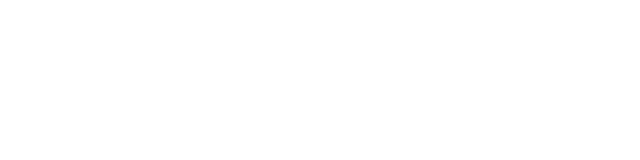
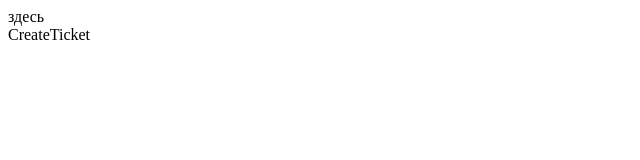
Before and after one commit to ArturGilmutdinov1/task-flow-manager, a Vue app in the folder frontend/: page /create-ticket in a window 1280 px wide. Before the commit this address had no page. Shown: the top 160 px of the page, without its empty margins (0-640 px from the left). Built offline with nearby package versions, Linux system fonts and the light colour scheme; the HTML template or start-up script is replaced by a standard one.

Commit message:
feat: add base router

```diff
--- a/frontend/src/App.vue
+++ b/frontend/src/App.vue
@@ -1,8 +1,11 @@
 <template>
-
+    <AppHeader/>
+    <main>
+        <RouterView/>
+    </main>
 </template>
 
+
 <script setup lang="ts">
+    import AppHeader from './components/AppHeader.vue';
 </script>
-
-<style scoped></style>
--- /dev/null
+++ b/frontend/src/components/AppHeader.vue
@@ -0,0 +1,10 @@
+<template>
+    <header>
+        здесь
+    </header>
+</template>
+
+
+<script setup lang="ts">
+
+</script>
--- /dev/null
+++ b/frontend/src/components/CreateTicket.vue
@@ -0,0 +1,10 @@
+<template>
+    <div>
+        CreateTicket
+    </div>
+</template>
+
+
+<script setup lang="ts">
+
+</script>
--- /dev/null
+++ b/frontend/src/components/LoginPage.vue
@@ -0,0 +1,10 @@
+<template>
+    <div>
+        LoginPage
+    </div>
+</template>
+
+
+<script setup lang="ts">
+
+</script>
--- /dev/null
+++ b/frontend/src/components/MainForm.vue
@@ -0,0 +1,10 @@
+<template>
+    <div>
+        MainForm
+    </div>
+</template>
+
+
+<script setup lang="ts">
+
+</script>
--- /dev/null
+++ b/frontend/src/components/NotFound.vue
@@ -0,0 +1,10 @@
+<template>
+    <div>
+        NotFound
+    </div>
+</template>
+
+
+<script setup lang="ts">
+
+</script>
--- /dev/null
+++ b/frontend/src/components/TicketForm.vue
@@ -0,0 +1,10 @@
+<template>
+    <div>
+        TicketForm
+    </div>
+</template>
+
+
+<script setup lang="ts">
+
+</script>
--- a/frontend/src/main.ts
+++ b/frontend/src/main.ts
@@ -2,7 +2,7 @@
 import { createPinia } from 'pinia'
 
 import App from './App.vue'
-import router from './router'
+import { router } from './router'
 
 import './assets/styles/reset.css'
 import './assets/styles/variables.css'
--- a/frontend/src/router/index.ts
+++ b/frontend/src/router/index.ts
@@ -1,8 +1,20 @@
-import { createRouter, createWebHistory } from 'vue-router'
+import { createWebHistory, createRouter } from 'vue-router'
+import MainForm from '@/components/MainForm.vue'
+import LoginPage from '@/components/LoginPage.vue'
+import NotFound from '@/components/NotFound.vue'
+import CreateTicket from '@/components/CreateTicket.vue'
+import TicketForm from '@/components/TicketForm.vue'
 
-const router = createRouter({
-  history: createWebHistory(import.meta.env.BASE_URL),
-  routes: [],
+const routes = [
+  { path: '/', component: MainForm },
+  { path:'/login', component: LoginPage },
+  { path:'/not-found', component: NotFound },
+  { path:'/create-ticket', component: CreateTicket },
+  { path:'/ticket', component: TicketForm },
+
+]
+
+export const router = createRouter({
+  history: createWebHistory(),
+  routes,
 })
-
-export default router
```
